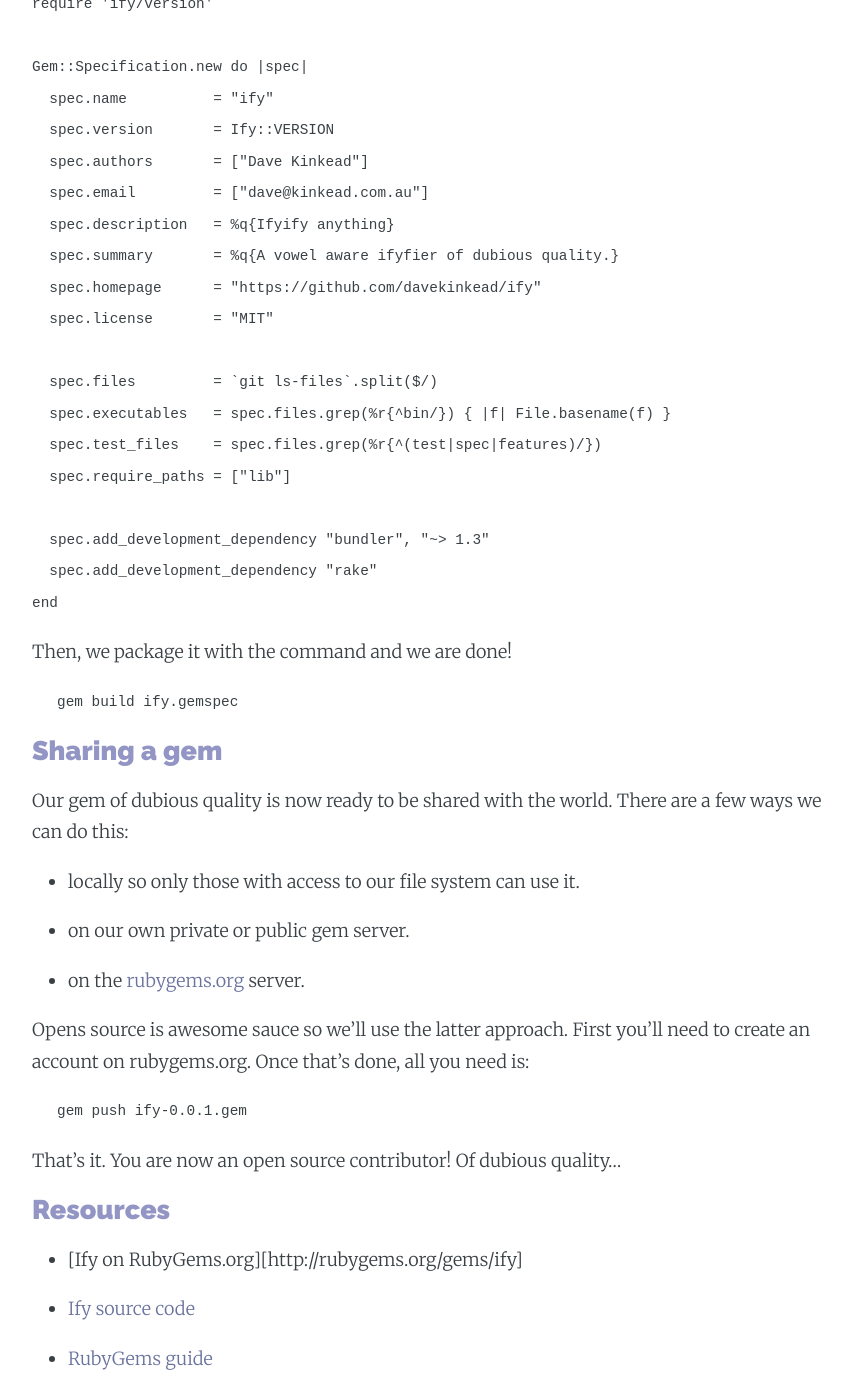
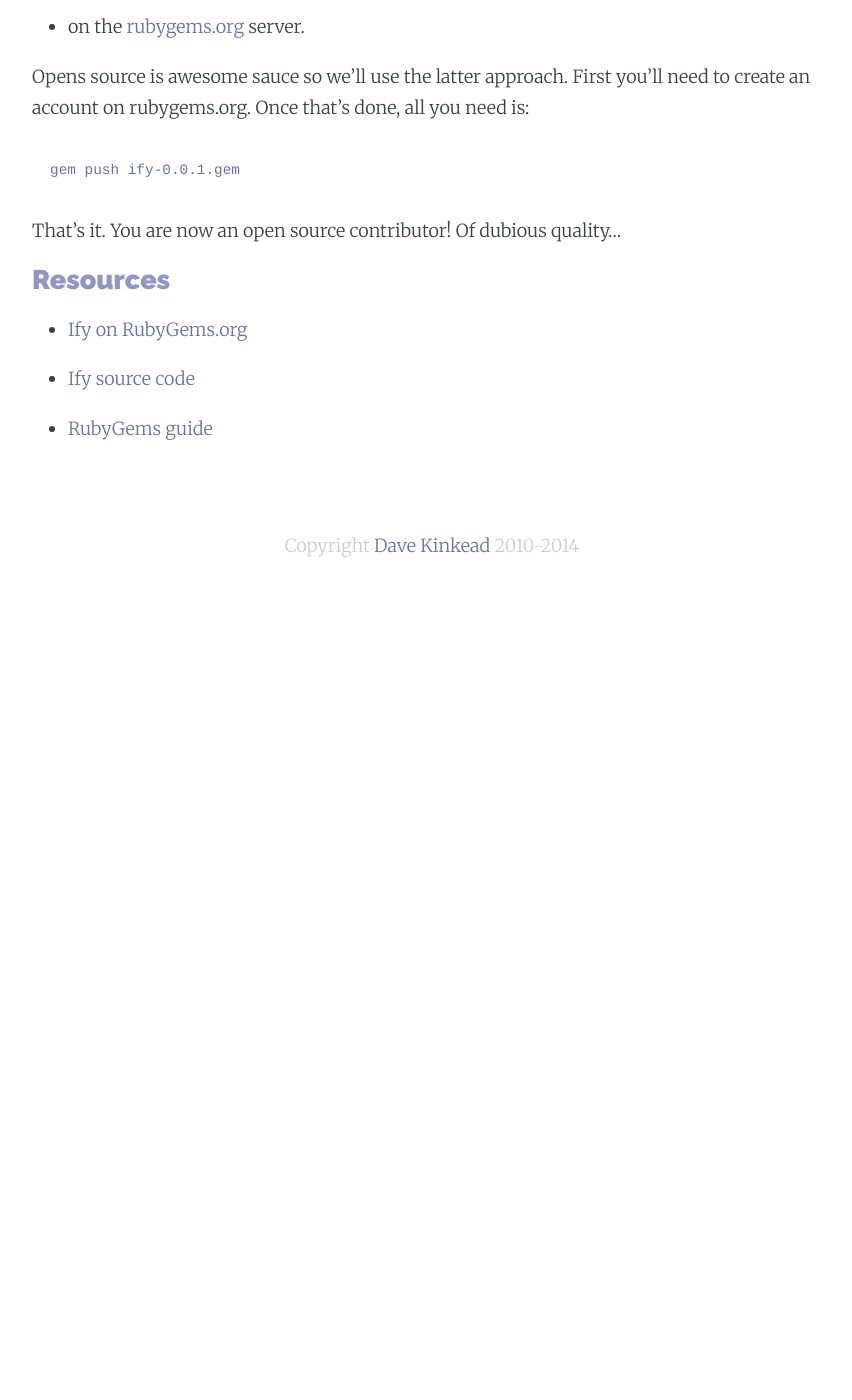
Before and after one commit to davekinkead/davekinkead.github.io, a Jekyll site: the page built from _posts/interwebs/2014-08-26-beginners-guide-to-ruby-gems.md, in a window 1280 px wide and 1400 px high, scrolled down 5751 px. Shown: the whole window, without its empty margins (208-1060 px from the left). Built offline with Jekyll 4.4.1, drawn with Linux system fonts in a browser that asks for light colours; after the commit the page ends 6381 px from its top, so only the background shows below that.

Commit message:
Update code css

```diff
--- a/_config.yml
+++ b/_config.yml
@@ -1,6 +1,6 @@
 name: The often wrong and always confused ramblings of Dave Kinkead
 markdown: kramdown
-highlighter: pygments
+highlighter: true
 timezone: Europe/Innsbruck
 permalink: /:categories/:title
 autolink: true
--- a/_posts/interwebs/2014-08-26-beginners-guide-to-ruby-gems.md
+++ b/_posts/interwebs/2014-08-26-beginners-guide-to-ruby-gems.md
@@ -251,6 +251,6 @@ That's it.  You are now an open source contributor!  Of dubious quality...
 
 ## Resources
 
-- [Ify on RubyGems.org][http://rubygems.org/gems/ify]
+- [Ify on RubyGems.org](http://rubygems.org/gems/ify)
 - [Ify source code][ify]
 - [RubyGems guide](http://guides.rubygems.org/)
--- a/css/main.css
+++ b/css/main.css
@@ -43,6 +43,7 @@ header.other a { color: #444;}
 
 .footnotes { color: #666; }
 
-code { font-size: .8em; line-height: .8em; margin-left: 25px;}
+pre { line-height: 1em; padding: 1em; }
+code { font-family: Courier, 'New Courier', monospace; font-size: .8em; color: #6A739E;  }
 
 footer { padding: 50px 0; text-align: center; color: #CCC;}
```
